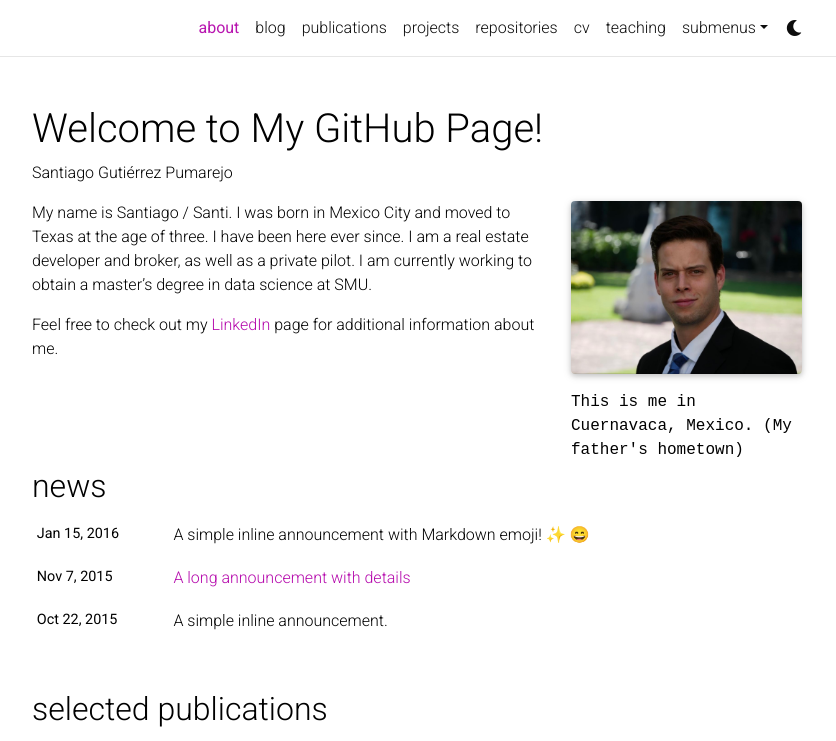
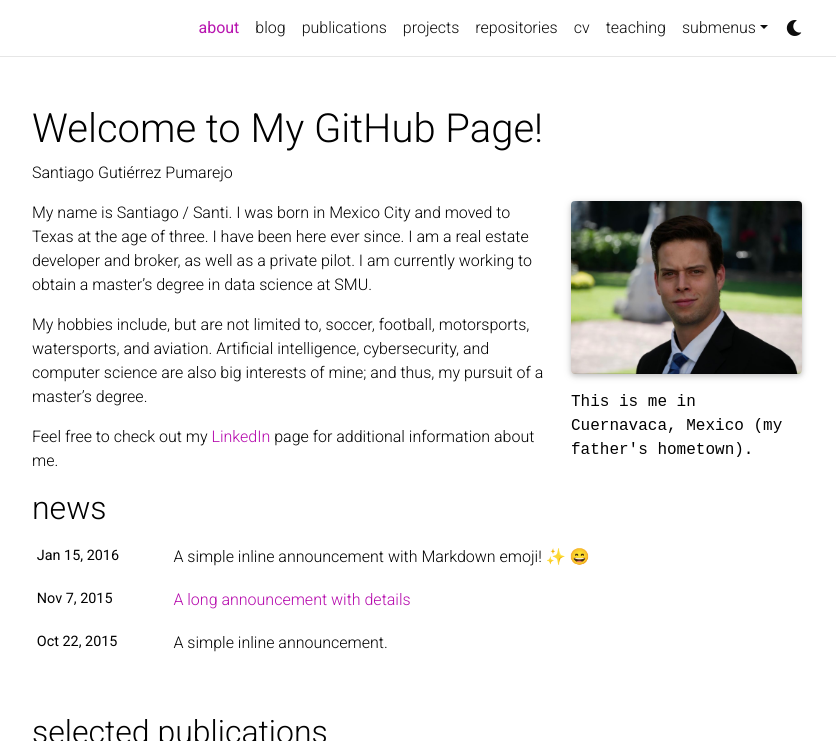
Before and after one commit to santigtz95/santigtz95.github.io, a Jekyll site: the page built from _pages/about.md, in a window 1280 px wide and 1053 px high, cut to the strip 0-741 px from the top of the window. Shown: the whole strip, without its empty margins (223-1059 px from the left). Built offline with Jekyll 4.4.1, drawn with Linux system fonts in a browser that asks for light colours; full-size pictures stand in for the smaller copies a plugin makes; emoji names are drawn with the system emoji font; comment, search, counter and statistics services are not loaded; a style sheet for code colours, icons or effects is not loaded.

Commit message:
added more to Bio

```diff
--- a/_pages/about.md
+++ b/_pages/about.md
@@ -9,7 +9,7 @@ profile:
   image: Profile Pic
   image_circular: false # crops the image to make it circular
   address: >
-    <p> This is me in Cuernavaca, Mexico.     (My father's hometown) </p>
+    <p> This is me in Cuernavaca, Mexico (my father's hometown). </p>
     <p</p>
     <p></p>
 
@@ -20,4 +20,6 @@ social: true  # includes social icons at the bottom of the page
 
 My name is Santiago / Santi. I was born in Mexico City and moved to Texas at the age of three. I have been here ever since. I am a real estate developer and broker, as well as a private pilot. I am currently working to obtain a master's degree in data science at SMU.
 
+My hobbies include, but are not limited to, soccer, football, motorsports, watersports, and aviation. Artificial intelligence, cybersecurity, and computer science are also big interests of mine; and thus, my pursuit of a master's degree.
+
 Feel free to check out my [LinkedIn](https://www.linkedin.com/in/santiagogutierrezpumarejo/) page for additional information about me.
```
